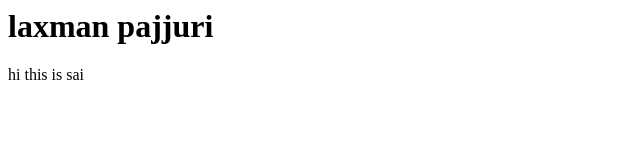
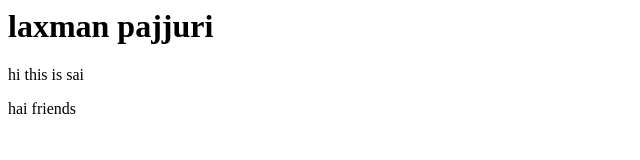
Before and after one commit to laxmanpajjuri/git_demo, a plain HTML site: page index.html in a window 1280 px wide. Shown: the full height of the page, 0-640 px from the left. Drawn offline with Linux system fonts and the light colour scheme.

Commit message:
new commit

```diff
--- a/index.html
+++ b/index.html
@@ -2,5 +2,6 @@
 <body>
 <h1>laxman pajjuri</h1>
 <p>hi this is sai</p>
+<P>hai friends</p>
 </body>
 </html>
```
